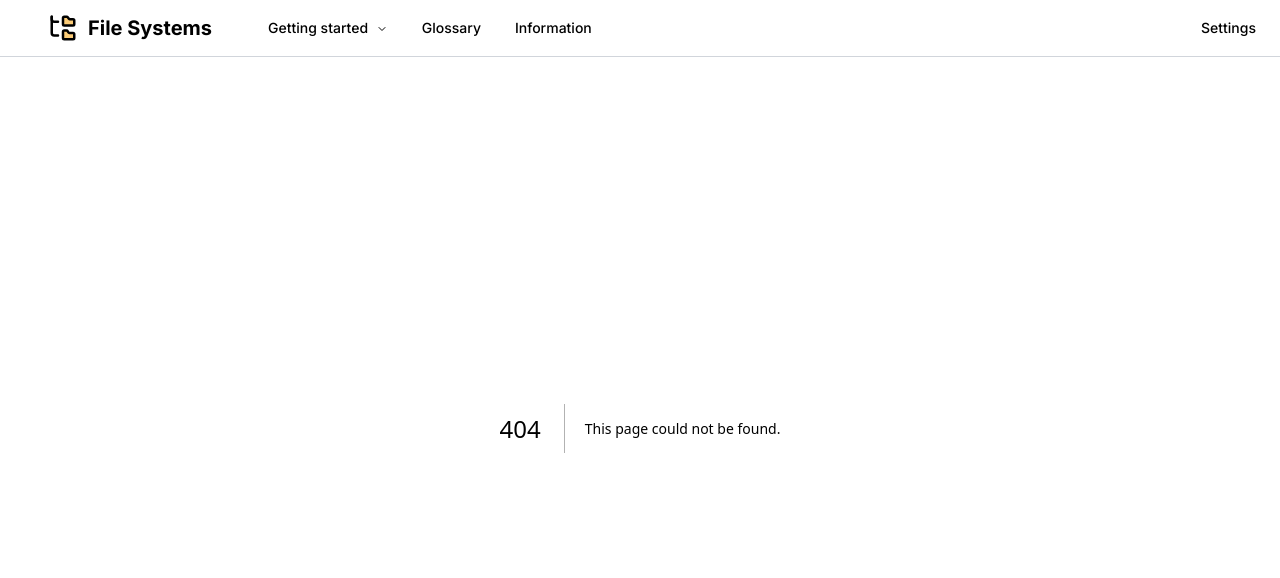
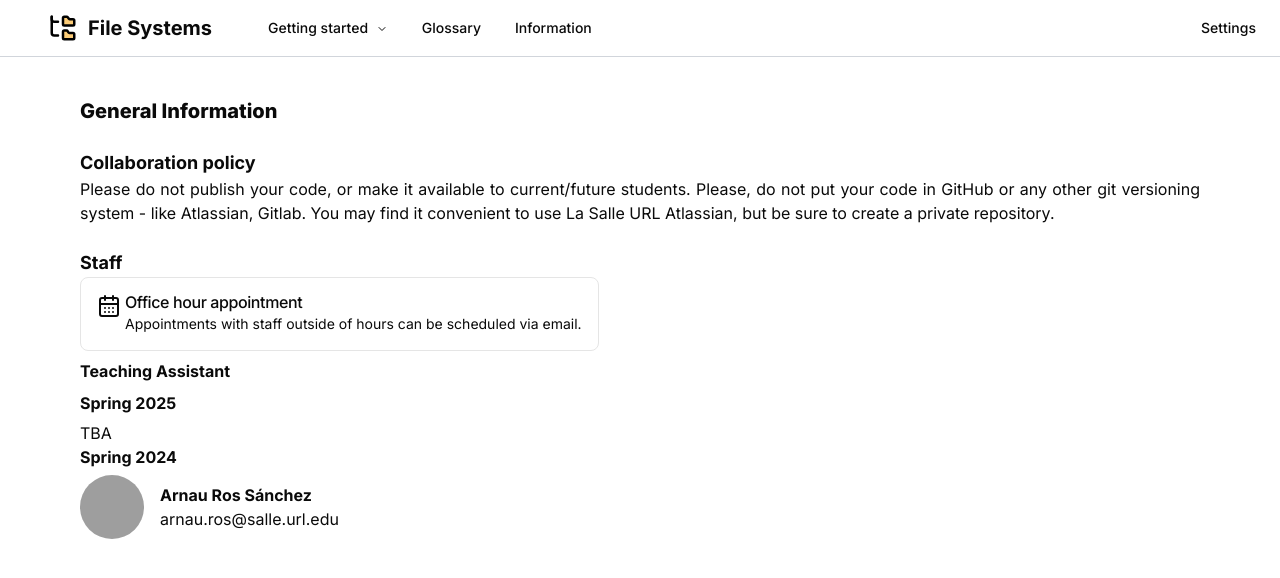
Before and after one commit to JiahuiChen99/filesystems, a Next.js app: page /information in a window 1280 px wide. Before the commit this address had no page. Shown: the top 578 px of the page. Built offline with nearby package versions, Linux system fonts and the light colour scheme; grey boxes are pictures that could not be loaded.

Commit message:
feat: staff, course & teacher assistant information

```diff
--- /dev/null
+++ b/src/app/(misc)/information/components/teacher-assistant-card.tsx
@@ -0,0 +1,17 @@
+import { Avatar, AvatarFallback, AvatarImage } from "@/components/ui/avatar";
+import { TA } from "../data/ta-data";
+
+export function TeacherAssistantCard({ ta }: { ta: TA }) {
+  return (
+    <div className="flex items-center space-x-4">
+      <Avatar className="w-16 h-16">
+        <AvatarImage src={ta.avatar} alt={ta.name} />
+        <AvatarFallback>{ta.acronym}</AvatarFallback>
+      </Avatar>
+      <div>
+        <div className="font-bold">{ta.name}</div>
+        <div>{ta.email}</div>
+      </div>
+    </div>
+  );
+}
--- /dev/null
+++ b/src/app/(misc)/information/data/ta-data.tsx
@@ -0,0 +1,19 @@
+export interface TA {
+  name: string;
+  acronym: string;
+  email: string;
+  avatar: string;
+}
+
+export const TAs: { [key: string]: TA[] | null } = {
+  "Spring 2025": null,
+  "Spring 2024": [
+    {
+      name: "Arnau Ros Sánchez",
+      acronym: "AR",
+      email: "arnau.ros@salle.url.edu",
+      avatar:
+        "https://media.licdn.com/dms/image/D4D03AQEwHlJcEnq1bw/profile-displayphoto-shrink_200_200/0/1710265939013?e=1723680000&v=beta&t=qw86bi2QFqWNjuvpGJu6q7iOlUL6gZCnJgkC4xiuYQ8",
+    },
+  ],
+};
--- /dev/null
+++ b/src/app/(misc)/information/page.tsx
@@ -0,0 +1,41 @@
+import { Alert, AlertDescription, AlertTitle } from "@/components/ui/alert";
+import { TeacherAssistantCard } from "./components/teacher-assistant-card";
+import { CalendarDays } from "lucide-react";
+import { TAs } from "./data/ta-data";
+
+export default function Information() {
+  return (
+    <>
+      <h1 className="font-extrabold text-xl">General Information</h1>
+
+      <h2 className="font-bold text-lg mt-6">Collaboration policy</h2>
+
+      <p>
+        Please do not publish your code, or make it available to current/future
+        students. Please, do not put your code in GitHub or any other git
+        versioning system - like Atlassian, Gitlab. You may find it convenient
+        to use La Salle URL Atlassian, but be sure to create a private
+        repository.
+      </p>
+
+      <h2 className="font-bold text-lg mt-6">Staff</h2>
+
+      <Alert className="w-fit">
+        <CalendarDays className="h-6 w-6" />
+        <AlertTitle>Office hour appointment</AlertTitle>
+        <AlertDescription>
+          Appointments with staff outside of hours can be scheduled via email.
+        </AlertDescription>
+      </Alert>
+
+      <h3 className="font-bold my-2">Teaching Assistant</h3>
+
+      {Object.entries(TAs).map(([year, tas]) => (
+        <>
+          <h4 className="font-bold mb-1.5">{year}</h4>
+          {tas === null ? <p>TBA</p> : <TeacherAssistantCard ta={tas[0]} />}
+        </>
+      ))}
+    </>
+  );
+}
```
